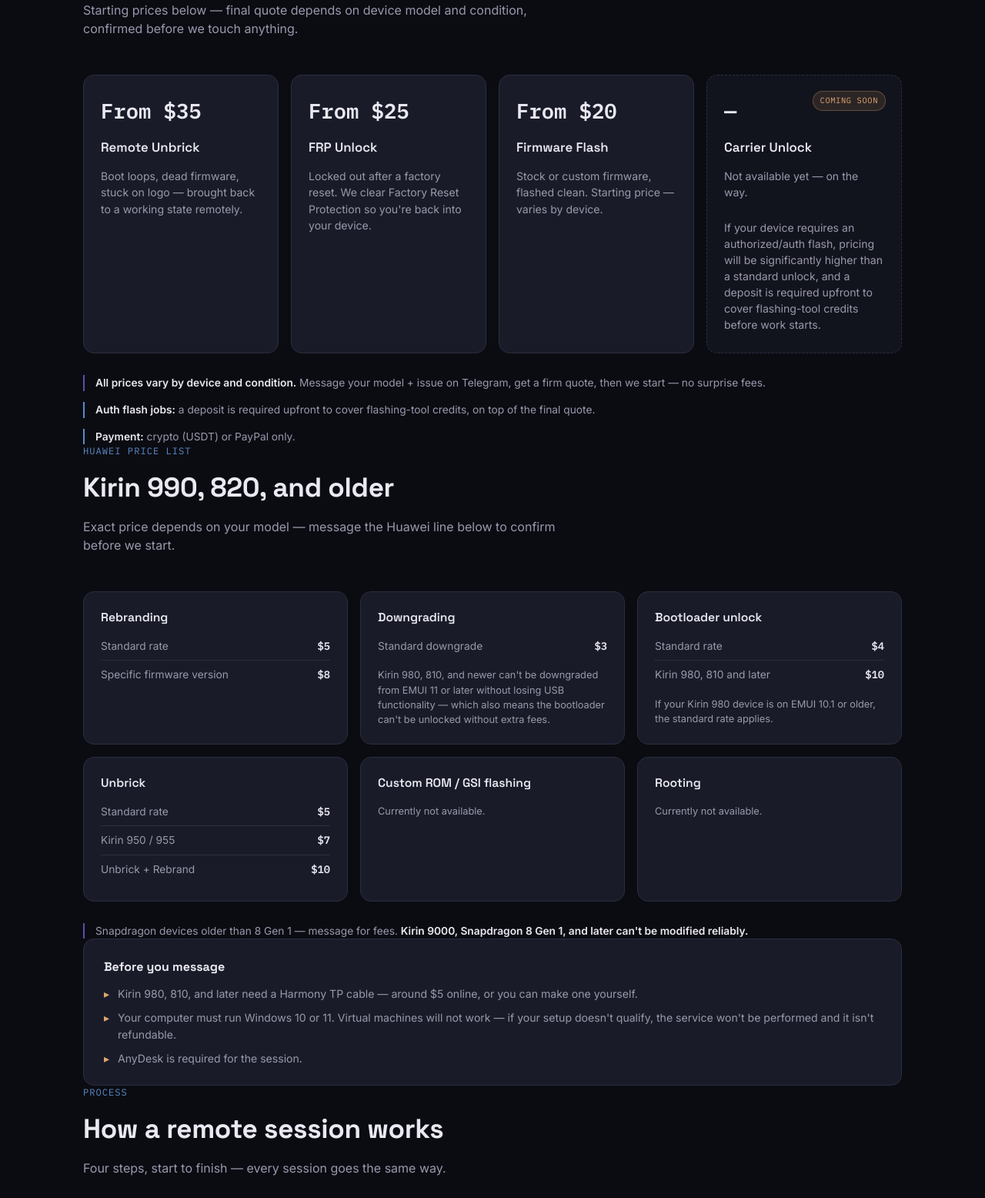
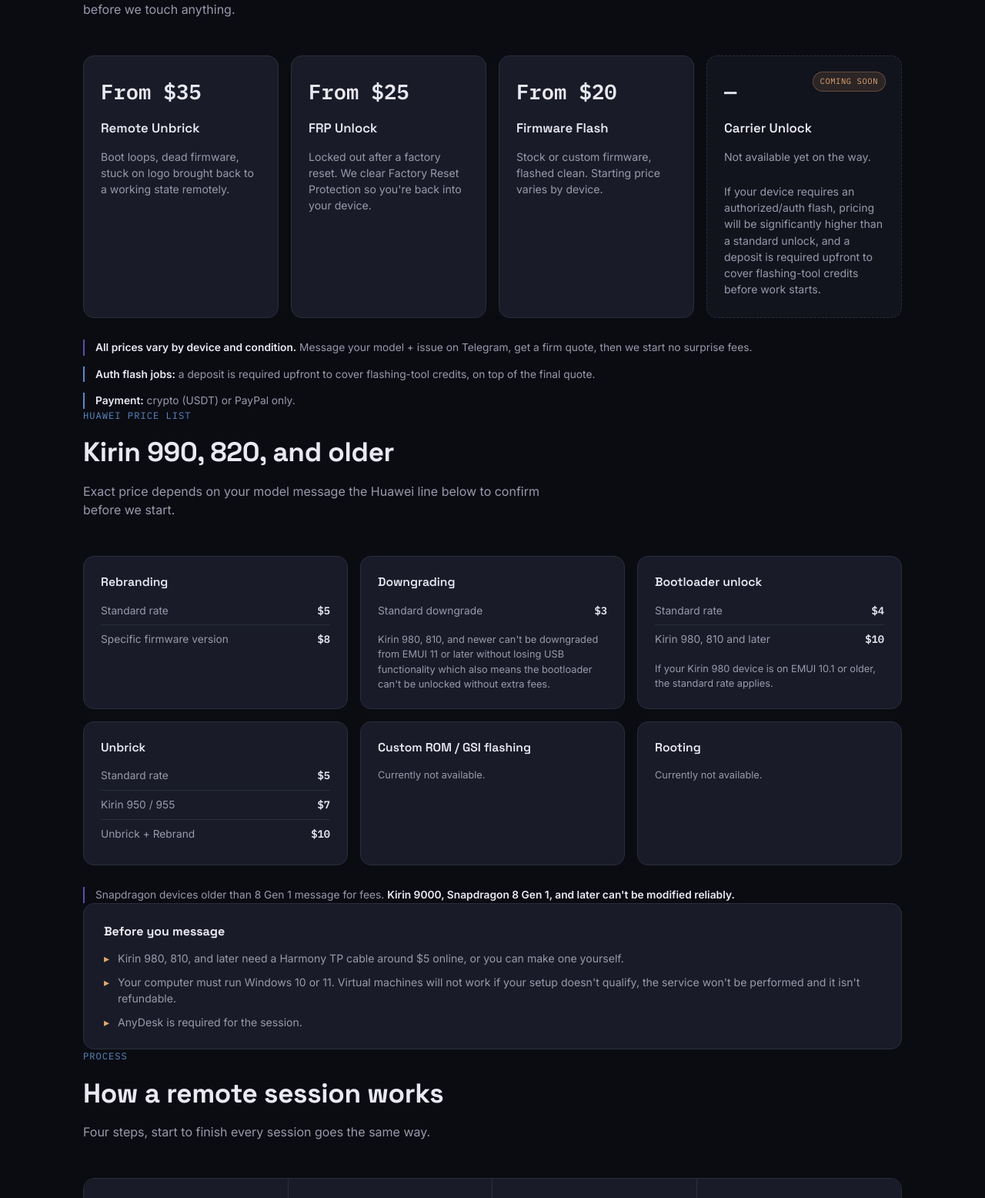
Before and after one commit to Nousername3904q/mobicatweb, a plain HTML site: page index.html in a window 1280 px wide. Shown: the part 780-2336 px from the top of the page at 77% size. Drawn offline with Linux system fonts and the light colour scheme.

Commit message:
Add files via upload

```diff
--- a/index.html
+++ b/index.html
@@ -3,7 +3,7 @@
 <head>
 <meta charset="UTF-8">
 <meta name="viewport" content="width=device-width, initial-scale=1.0">
-<title>MobiCat — Remote Phone Flashing & Unbricking</title>
+<title>MobiCat  Remote Phone Flashing & Unbricking</title>
 <link rel="preconnect" href="https://fonts.googleapis.com">
 <link rel="preconnect" href="https://fonts.gstatic.com" crossorigin>
 <link href="https://fonts.googleapis.com/css2?family=Space+Grotesk:wght@400;500;600;700&family=Inter:wght@400;500;600&family=IBM+Plex+Mono:wght@400;500;600&display=swap" rel="stylesheet">
@@ -592,14 +592,14 @@
       <div>
         <div class="eyebrow">Remote flashing · No shipping required</div>
         <h1>Bricked, locked, or stuck on a logo? <span class="accent">We flash it back to life.</span></h1>
-        <p class="sub">MobiCat fixes dead firmware, factory-reset lockouts, and boot loops over a remote session — no mailing your device anywhere, no waiting room. Send your model and issue, get a quote, and we get to work.</p>
+        <p class="sub">MobiCat fixes dead firmware, factory-reset lockouts, and boot loops over a remote session  no mailing your device anywhere, no waiting room. Send your model and issue, get a quote, and we get to work.</p>
         <div class="hero-ctas">
           <a class="btn btn-solid btn-lg" href="https://t.me/cat1230000" target="_blank" rel="noopener">Message on Telegram</a>
         </div>
       </div>
       <div class="hero-art">
         <div class="cat-frame">
-          <img src="assets/cat-mascot.png" alt="MobiCat mascot — cat technician on a job">
+          <img src="assets/cat-mascot.png" alt="MobiCat mascot  neko arc technician on a job">
           <div class="tag">mobicat // on the job</div>
         </div>
       </div>
@@ -627,14 +627,14 @@
     <div class="section-head">
       <div class="section-eyebrow">Services & pricing</div>
       <h2>Priced by the fix, not the runaround</h2>
-      <p>Starting prices below — final quote depends on device model and condition, confirmed before we touch anything.</p>
+      <p>Starting prices below  final quote depends on device model and condition, confirmed before we touch anything.</p>
     </div>
 
     <div class="services">
       <div class="card">
         <div class="price">From $35</div>
         <h3>Remote Unbrick</h3>
-        <p>Boot loops, dead firmware, stuck on logo — brought back to a working state remotely.</p>
+        <p>Boot loops, dead firmware, stuck on logo  brought back to a working state remotely.</p>
       </div>
 
       <div class="card">
@@ -646,19 +646,19 @@
       <div class="card">
         <div class="price">From $20</div>
         <h3>Firmware Flash</h3>
-        <p>Stock or custom firmware, flashed clean. Starting price — varies by device.</p>
+        <p>Stock or custom firmware, flashed clean. Starting price  varies by device.</p>
       </div>
 
       <div class="card soon">
         <span class="badge warn">Coming soon</span>
         <div class="price">—</div>
         <h3>Carrier Unlock</h3>
-        <p>Not available yet — on the way.</p>
+        <p>Not available yet  on the way.</p>
         <p class="auth-note">If your device requires an authorized/auth flash, pricing will be significantly higher than a standard unlock, and a deposit is required upfront to cover flashing-tool credits before work starts.</p>
       </div>
     </div>
 
-    <p class="price-note"><strong>All prices vary by device and condition.</strong> Message your model + issue on Telegram, get a firm quote, then we start — no surprise fees.</p>
+    <p class="price-note"><strong>All prices vary by device and condition.</strong> Message your model + issue on Telegram, get a firm quote, then we start  no surprise fees.</p>
     <p class="price-note payment-note"><strong>Auth flash jobs:</strong> a deposit is required upfront to cover flashing-tool credits, on top of the final quote.</p>
     <p class="price-note payment-note"><strong>Payment:</strong> crypto (USDT) or PayPal only.</p>
   </section>
@@ -667,7 +667,7 @@
     <div class="section-head">
       <div class="section-eyebrow">Huawei price list</div>
       <h2>Kirin 990, 820, and older</h2>
-      <p>Exact price depends on your model — message the Huawei line below to confirm before we start.</p>
+      <p>Exact price depends on your model  message the Huawei line below to confirm before we start.</p>
     </div>
 
     <div class="huawei-grid">
@@ -680,7 +680,7 @@
       <div class="hgroup">
         <h3>Downgrading</h3>
         <div class="hrow"><span>Standard downgrade</span><span class="hprice">$3</span></div>
-        <p class="hnote">Kirin 980, 810, and newer can't be downgraded from EMUI 11 or later without losing USB functionality — which also means the bootloader can't be unlocked without extra fees.</p>
+        <p class="hnote">Kirin 980, 810, and newer can't be downgraded from EMUI 11 or later without losing USB functionality  which also means the bootloader can't be unlocked without extra fees.</p>
       </div>
 
       <div class="hgroup">
@@ -708,13 +708,13 @@
       </div>
     </div>
 
-    <p class="price-note">Snapdragon devices older than 8 Gen 1 — message for fees. <strong>Kirin 9000, Snapdragon 8 Gen 1, and later can't be modified reliably.</strong></p>
+    <p class="price-note">Snapdragon devices older than 8 Gen 1  message for fees. <strong>Kirin 9000, Snapdragon 8 Gen 1, and later can't be modified reliably.</strong></p>
 
     <div class="requirements">
       <h3>Before you message</h3>
       <ul>
-        <li>Kirin 980, 810, and later need a Harmony TP cable — around $5 online, or you can make one yourself.</li>
-        <li>Your computer must run Windows 10 or 11. Virtual machines will not work — if your setup doesn't qualify, the service won't be performed and it isn't refundable.</li>
+        <li>Kirin 980, 810, and later need a Harmony TP cable  around $5 online, or you can make one yourself.</li>
+        <li>Your computer must run Windows 10 or 11. Virtual machines will not work  if your setup doesn't qualify, the service won't be performed and it isn't refundable.</li>
         <li>AnyDesk is required for the session.</li>
       </ul>
     </div>
@@ -724,7 +724,7 @@
     <div class="section-head">
       <div class="section-eyebrow">Process</div>
       <h2>How a remote session works</h2>
-      <p>Four steps, start to finish — every session goes the same way.</p>
+      <p>Four steps, start to finish  every session goes the same way.</p>
     </div>
 
     <div class="steps">
@@ -756,7 +756,7 @@
       <div class="section-head">
         <div class="section-eyebrow">Get in touch</div>
         <h2>Send your device model and issue</h2>
-        <p>Fastest way to get a quote — reply times are usually quick.</p>
+        <p>Fastest way to get a quote  reply times are usually quick.</p>
       </div>
 
       <div class="contact-grid">
@@ -787,7 +787,7 @@
             <svg viewBox="0 0 24 24" fill="none" xmlns="http://www.w3.org/2000/svg"><path d="M21.5 4.5L2.7 11.9c-1.2.5-1.2 1.2-.2 1.5l4.8 1.5 1.9 5.7c.2.6.5.8.9.8.4 0 .6-.2.9-.5l2.2-2.1 4.6 3.4c.8.5 1.4.2 1.6-.7l3-14.1c.3-1.2-.4-1.7-1.4-1.3z" stroke="#5b8ac7" stroke-width="1.4" stroke-linejoin="round"/></svg>
           </div>
           <div>
-            <h3>Telegram — Huawei devices</h3>
+            <h3>Telegram  Huawei devices</h3>
             <p>@tigersusyt</p>
           </div>
           <span class="arrow">→</span>
```
